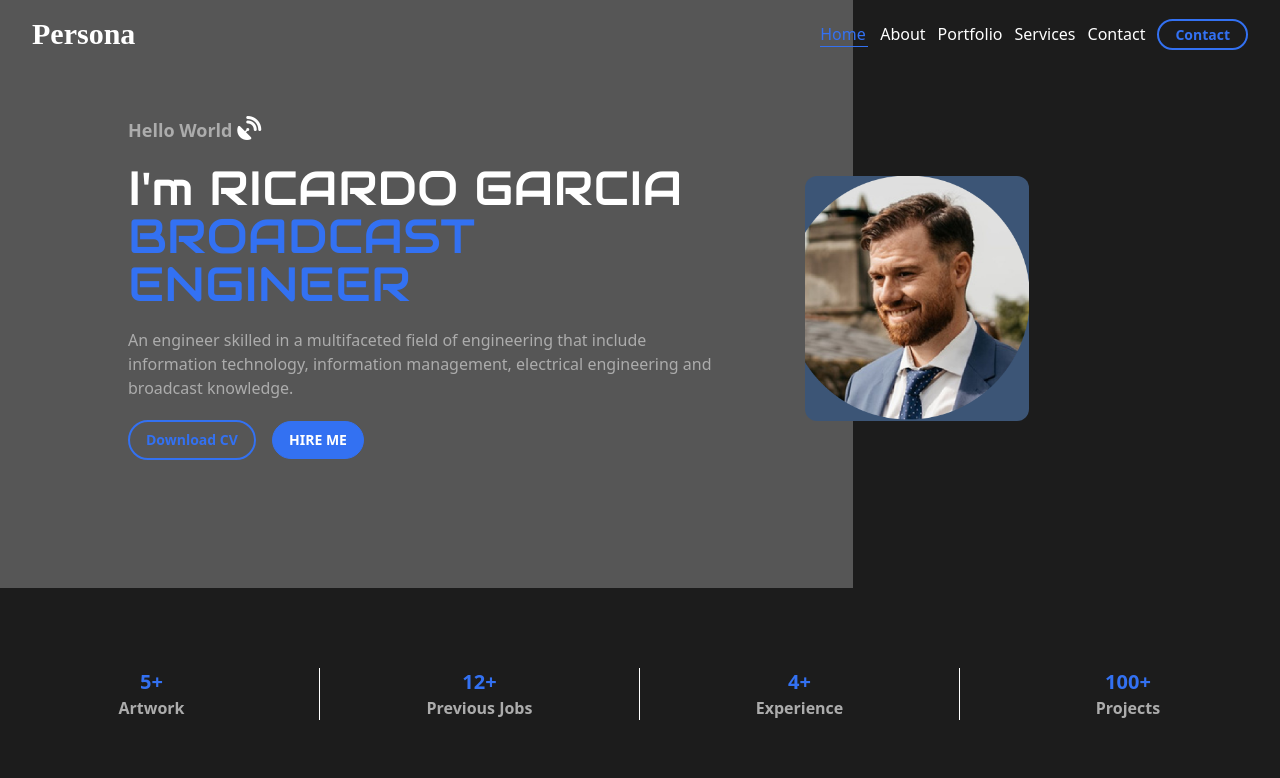
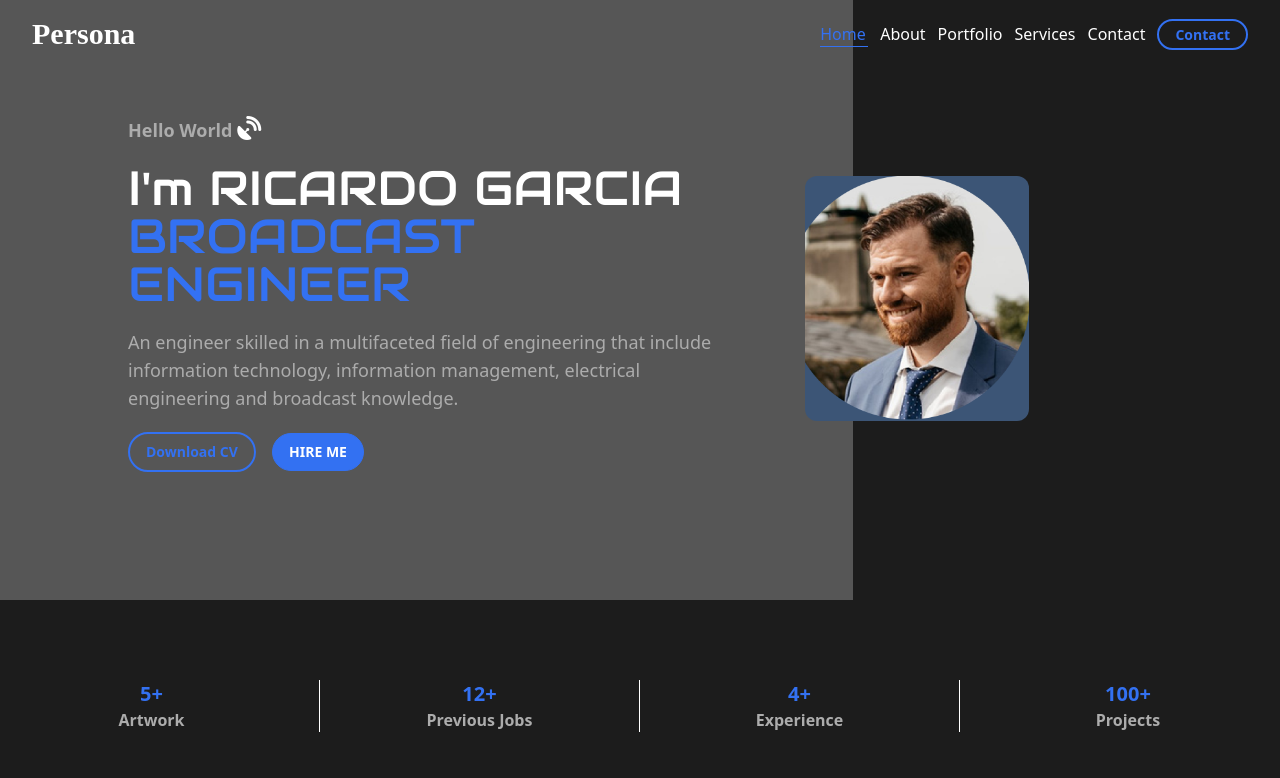
Before and after one commit to Malikic1/portflio2, a website: page index.html in a window 1280 px wide. Shown: the top 778 px of the page. Drawn offline with Linux system fonts and the light colour scheme; a web font is replaced by a local one.

Commit message:
changing image position

```diff
--- a/index.html
+++ b/index.html
@@ -20,6 +20,16 @@
       }
       .font {
         font-family: "Audiowide", cursives;
+      }
+      @media (max-width: 767px) {
+        .mt {
+          margin-top: -1.2rem;
+        }
+      }
+      @media (min-width: 768px) {
+        .mt {
+          margin-top: -4.25rem;
+        }
       }
       .ul li {
         list-style-type: circle;
@@ -88,10 +98,7 @@
       </div>
     </header>
     <main class="">
-      <div
-        class="flex flex-col-reverse md:flex-row gap-y-4"
-        style="margin-top: -4.25rem"
-      >
+      <div class="flex flex-col md:flex-row gap-y-4 mt">
         <section
           class="flex-col space-y-5 md:w-2/3 text-center md:text-left self-center mt-6 md:-mt-0 bg-gray pt-28 pb-32 pl-2 pr-2 md:pl-12 md:pr-12 lg:pl-32 lg:pr-32"
         >
@@ -103,7 +110,7 @@
             I'm RICARDO GARCIA
             <span class="text-blue">BROADCAST ENGINEER</span>
           </h1>
-          <p class="text-base text-grey">
+          <p class="text-lg text-grey">
             An engineer skilled in a multifaceted field of engineering that
             include information technology, information management, electrical
             engineering and broadcast knowledge.
```
